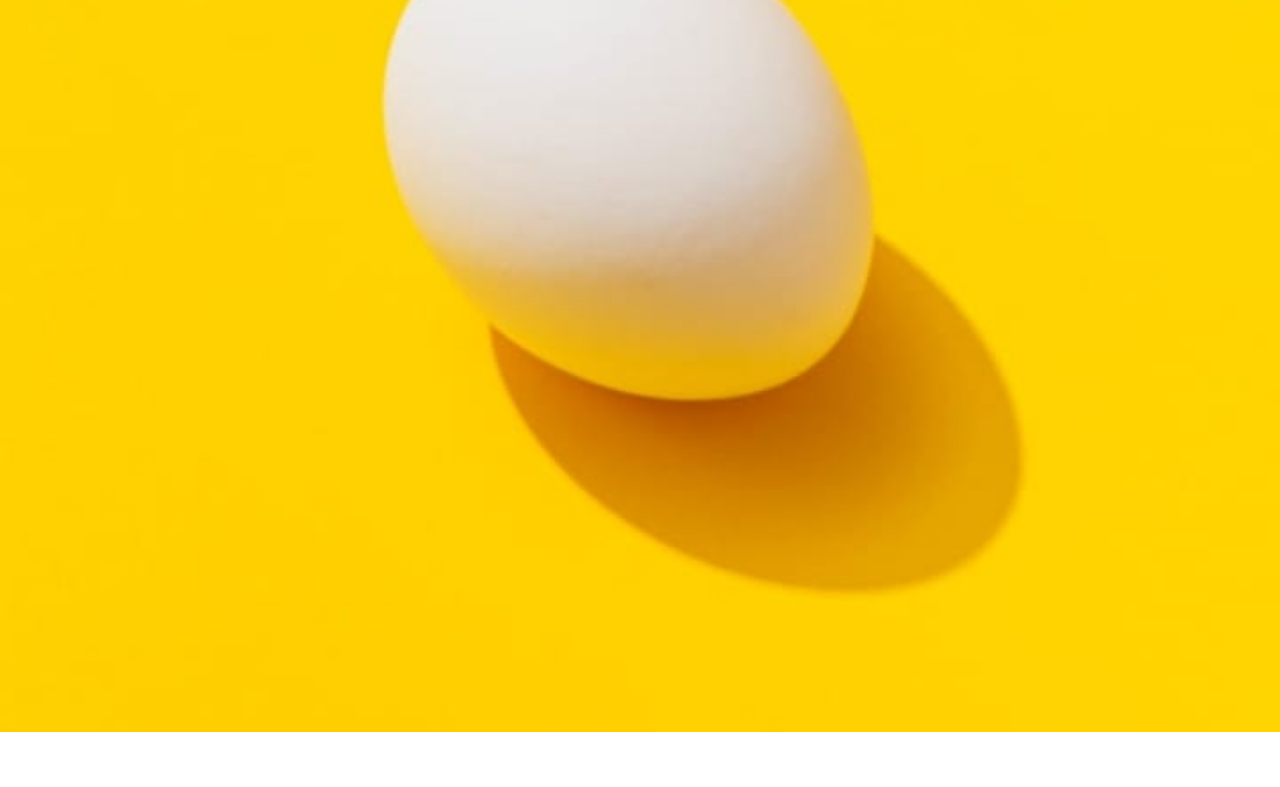
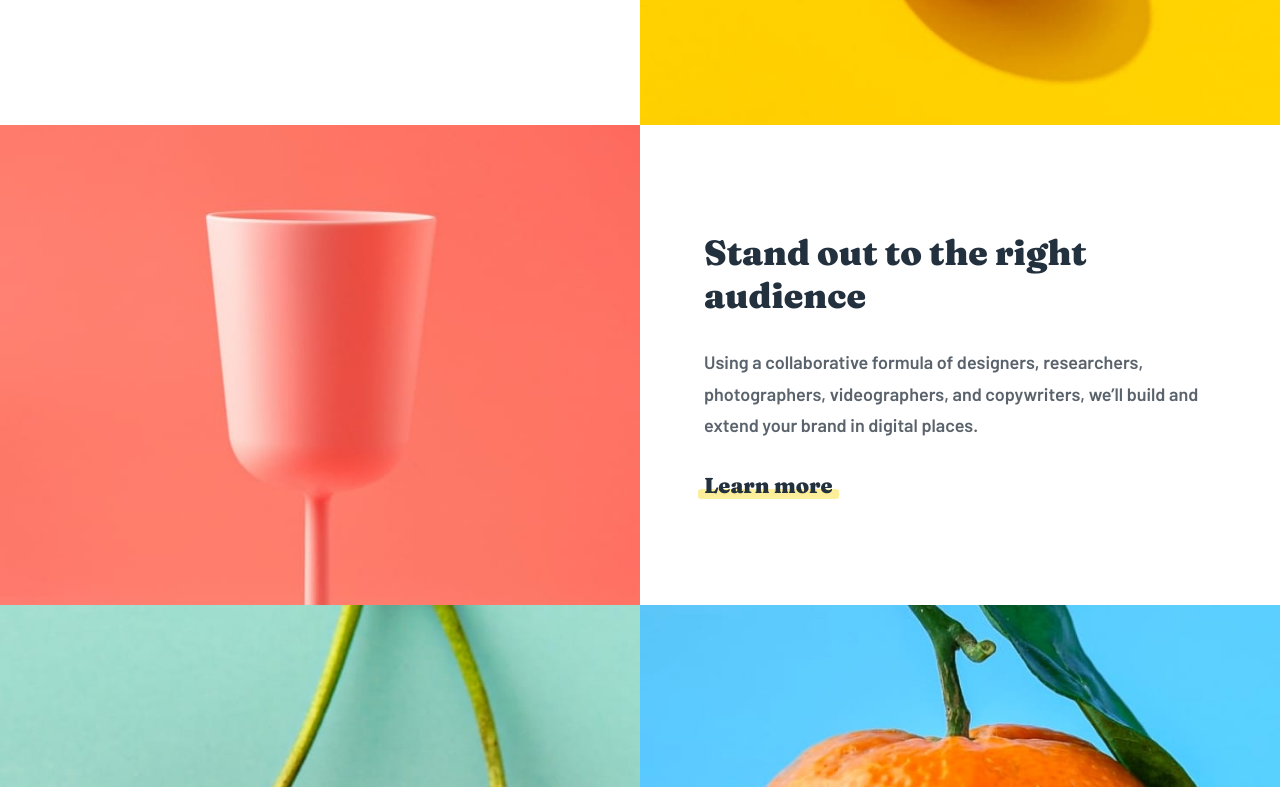
Before and after one commit to ittybe/summerside-agency, a website built with webpack: page src/index.html in a window 1280 px wide. Shown: the part 1093-1880 px from the top of the page. Built offline with nearby package versions, Linux system fonts and the light colour scheme.

Commit message:
minor fixes and not finished desktop sections wrapper

```diff
--- a/src/desktop-styles.css
+++ b/src/desktop-styles.css
@@ -15,7 +15,7 @@
 
 @media screen and (min-width: 768px) {
     .header-wrapper {
-        padding: 50px 30px 500px 30px;
+        padding: 30px 30px 500px 30px;
     }
     .arrow-down {
         /* arrow  pointing into orange  */
@@ -66,4 +66,43 @@
         color: var(--neutral-white);
         background-color: var(--primary-cyan-header-button);
     }
+
+    .sections-wrapper {
+        flex-wrap: wrap;
+        flex-direction: row;
+
+    }
+
+    .sections-wrapper>.image-section-wrapper, .sections-wrapper>.section-wrapper{
+        width: 50%;
+    }
+
+    .sections-wrapper>.image-section-wrapper:nth-child(1) {
+        order: 2;
+    }
+    .sections-wrapper>.section-wrapper:nth-child(2){
+        order: 1;
+    }
+    .sections-wrapper>.image-section-wrapper:nth-child(3) {
+        order: 3;
+    }
+    .sections-wrapper>.section-wrapper:nth-child(4){
+        order: 4;
+    }
+    .sections-wrapper>.section-wrapper:nth-child(5){
+        order: 5;
+    }
+    .sections-wrapper>.section-wrapper:nth-child(6){
+        order: 6;
+    }
+
+    .text-section-wrapper {
+        align-items: flex-start;
+        padding: 5%;
+        text-align: left;
+    }
+
+    .image-section-wrapper::after {
+        padding-top: 75%;
+    }
 }
--- a/src/index.html
+++ b/src/index.html
@@ -59,7 +59,7 @@
     </div>
     <div class="sections-wrapper">
       <div class="image-section-wrapper">
-        <img src="./assets/mobile/image-transform.jpg" srcset="./assets/desktop/image-transform.jpg 1440w" alt="">
+        <img src="./assets/mobile/image-transform.jpg" srcset="./assets/desktop/image-transform.jpg 768w" alt="">
       </div>
       <div class="section-wrapper text-section-wrapper">
         <div class="title">
@@ -74,7 +74,7 @@
         </a>
       </div>
       <div class="image-section-wrapper">
-        <img src="./assets/mobile/image-stand-out.jpg" srcset="./assets/desktop/image-stand-out.jpg 1440w" alt="">
+        <img src="./assets/mobile/image-stand-out.jpg" srcset="./assets/desktop/image-stand-out.jpg 768w" alt="">
       </div>
       <div class="section-wrapper text-section-wrapper">
         <div class="title">
--- a/src/index.js
+++ b/src/index.js
@@ -24,5 +24,15 @@ function showHideMenuHeader (){
     }
 }
 
+function removeStyleAttrMenuHeader () {
+    if (window.innerWidth >= 768) {
+        var menuBar = document.getElementsByClassName("menu-bar")[0]
+        var menuSign = document.getElementsByClassName("menu-sign")[0]
+
+        menuBar.removeAttribute("style")
+        menuSign.removeAttribute("style")
+    }
+}
 
 document.getElementsByClassName("menu-sign")[0].addEventListener("click", showHideMenuHeader);
+window.onresize = removeStyleAttrMenuHeader
--- a/src/mobile-styles.css
+++ b/src/mobile-styles.css
@@ -1,5 +1,8 @@
 * {
     box-sizing: border-box;
+}
+img {
+    display: block;
 }
 
 html {
@@ -160,9 +163,27 @@ body {
     flex-direction: column;
 }
 
+.image-section-wrapper{
+    width: 100%;
+    position: relative;
+}
+
+.image-section-wrapper::after {
+    content: "";
+    padding-top: 100%;
+    display: block;
+}
+
 .image-section-wrapper img {
-    width: 100%;
-    height: 100%;
+    position: absolute; /* Take your picture out of the flow */
+    top: 0;
+    bottom: 0;
+    left: 0;
+    right: 0; /* Make the picture taking the size of it's parent */
+    width: 100%; /* This if for the object-fit */
+    height: 100%; /* This if for the object-fit */
+    object-fit: cover; /* Equivalent of the background-size: cover; of a background-image */
+    object-position: center;
 }
 
 .text-section-wrapper {
@@ -299,6 +320,7 @@ body {
 
 .client-testimonial img {
     border-radius: 50%;
+    margin: auto;
     margin: 10px;
     width: 50%;
 }
```
